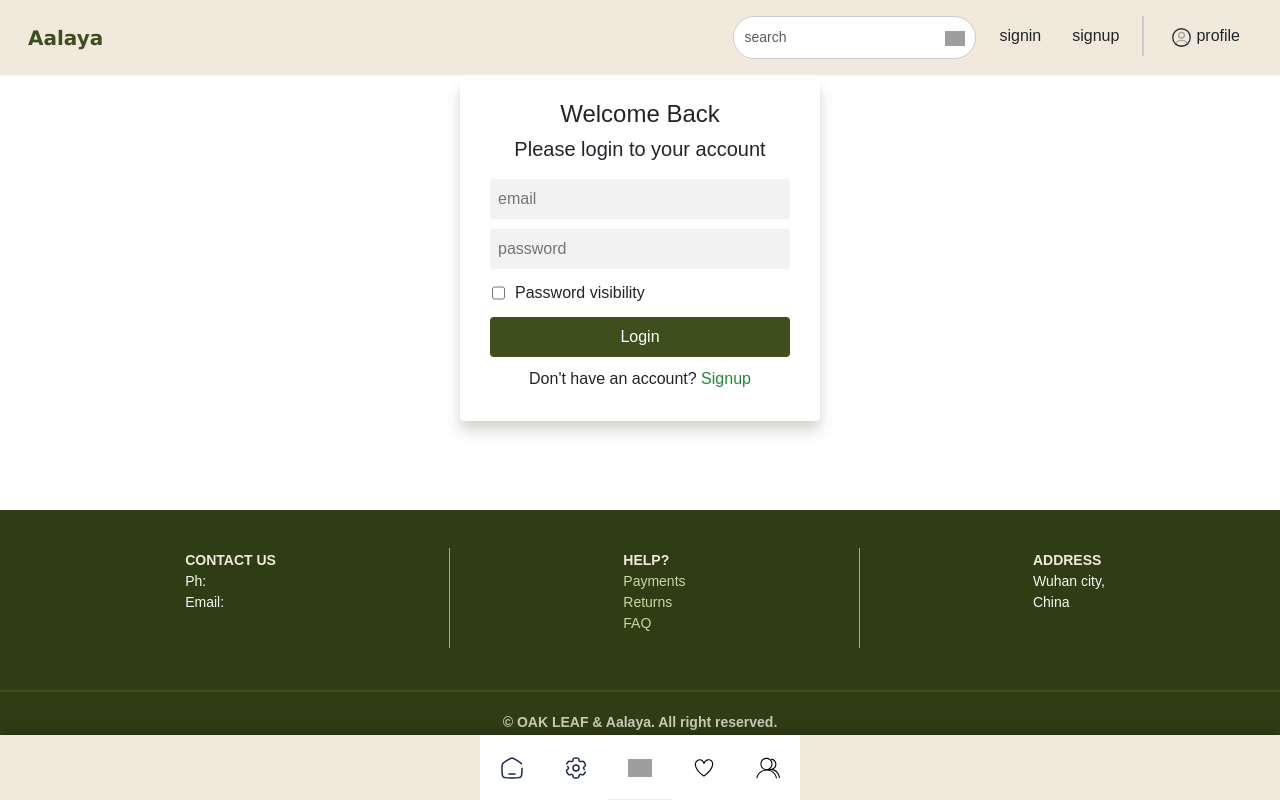
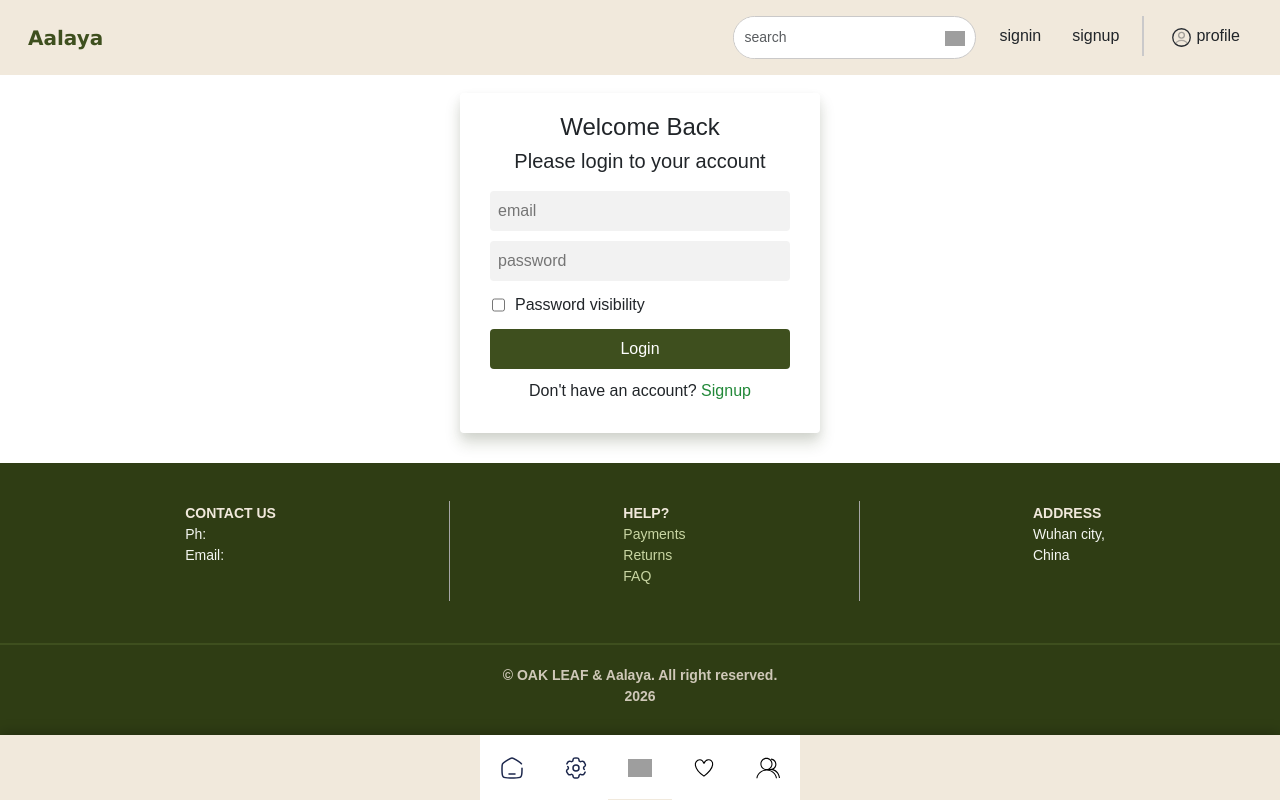
Before and after one commit to oakleaf007/e-commerce, a React (Vite) app: page /signin in a window 1280 px wide. Built offline with nearby package versions, Linux system fonts and the light colour scheme; grey boxes are pictures that could not be loaded.

Commit message:
update 1.2

```diff
--- a/src/entry/signin.css
+++ b/src/entry/signin.css
@@ -1,6 +1,6 @@
 #form-parent{
     /* border: 2px solid red; */
-    min-height: 400px;
+
     margin: 0 auto;
     margin-top: 20px;
     max-width: 400px;
```
